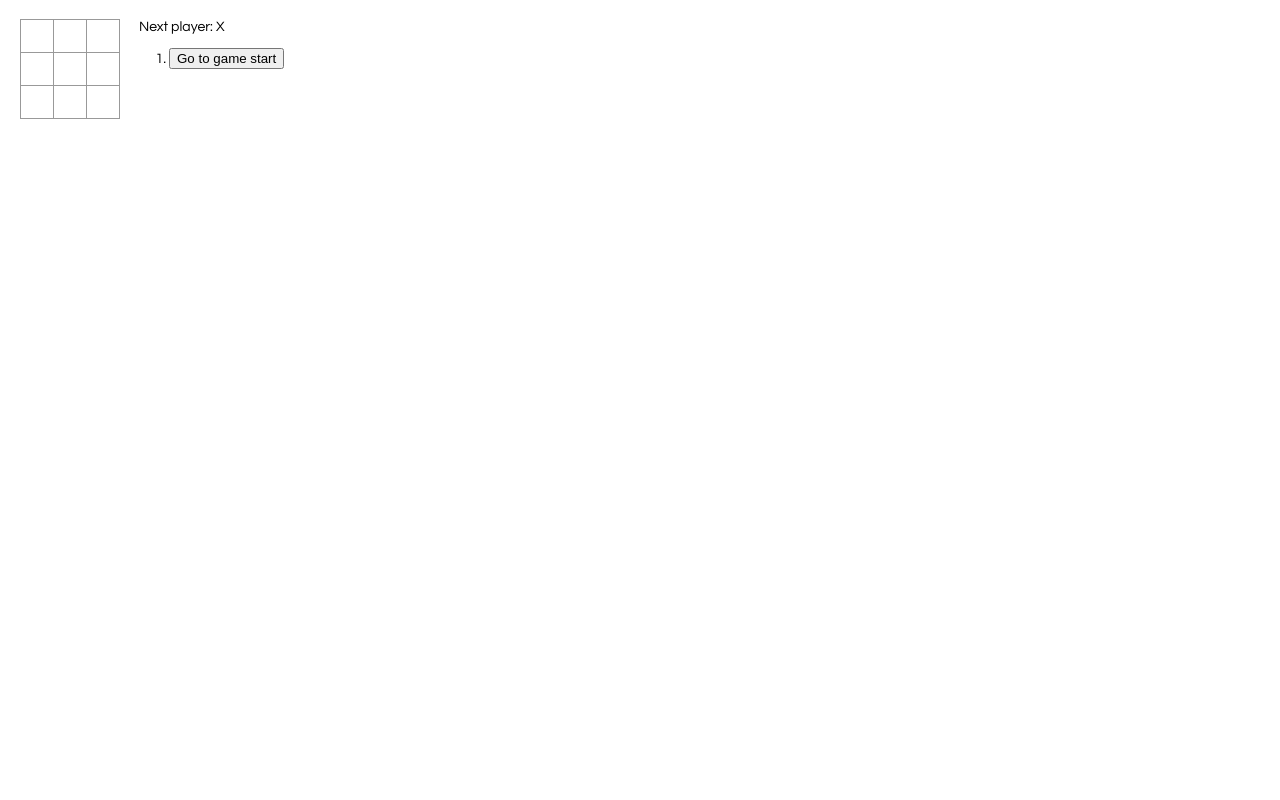
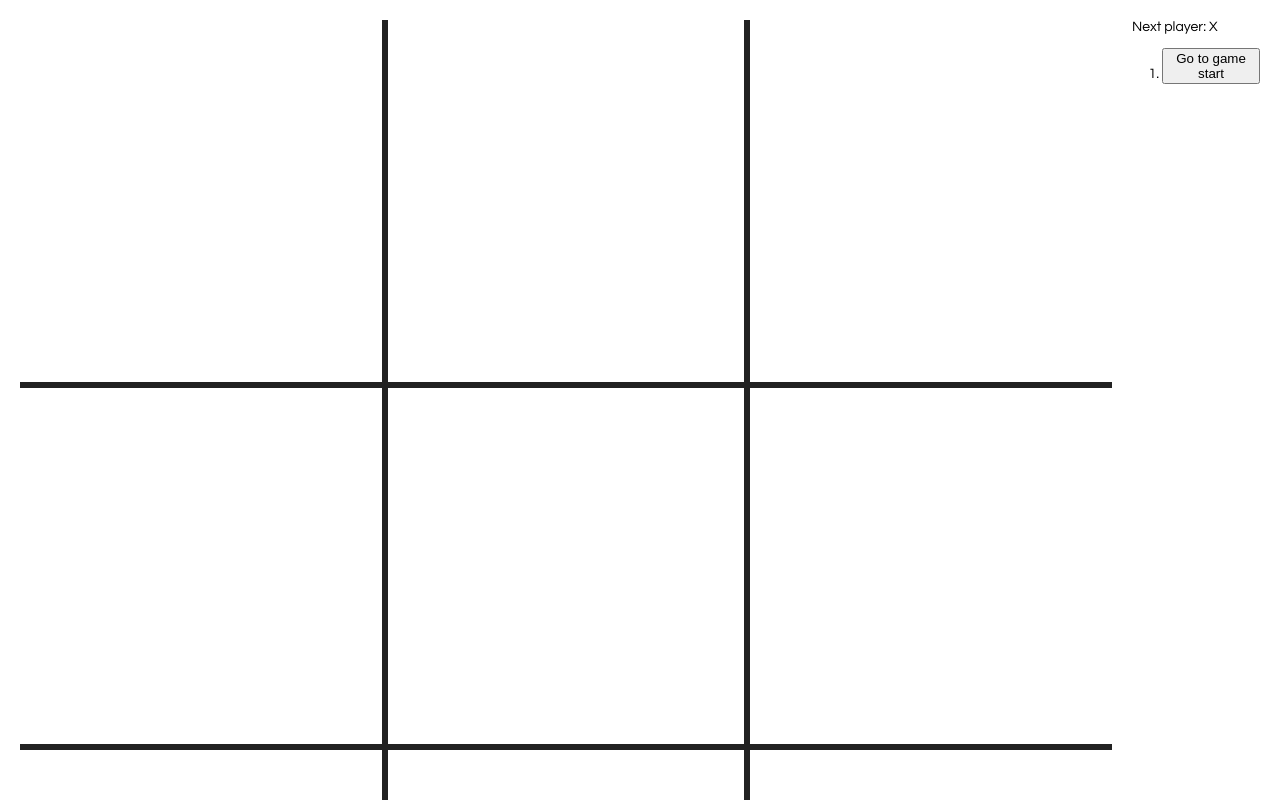
Before and after one commit to jesus-hernandezmoreno/tic-tac-toe, a React app: page / in a window 1280 px wide. Shown: the top 800 px of the page. Built offline with nearby package versions, Linux system fonts and the light colour scheme.

Commit message:
STYLE(index): Change board structure and styling

```diff
--- a/src/components/Board/index.js
+++ b/src/components/Board/index.js
@@ -13,23 +13,23 @@ class Board extends React.Component {
 
   render() {
     return (
-      <div>
-        <div className="board-row">
+      <table>
+        <tr>
           {this.renderSquare(0)}
           {this.renderSquare(1)}
           {this.renderSquare(2)}
-        </div>
-        <div className="board-row">
+        </tr>
+        <tr>
           {this.renderSquare(3)}
           {this.renderSquare(4)}
           {this.renderSquare(5)}
-        </div>
-        <div className="board-row">
+        </tr>
+        <tr>
           {this.renderSquare(6)}
           {this.renderSquare(7)}
           {this.renderSquare(8)}
-        </div>
-      </div>
+        </tr>
+      </table>
     );
   }
 }
--- a/src/components/Square/index.js
+++ b/src/components/Square/index.js
@@ -2,12 +2,12 @@ import React from 'react';
 
 function Square(props){
   return (
-    <button
+    <td
       className="square"
       onClick={props.onClick}
     >
       {props.value}
-    </button>
+    </td>
   );
 }
 
--- a/src/index.css
+++ b/src/index.css
@@ -17,24 +17,63 @@ ol, ul {
   margin-bottom: 10px;
 }
 
-.square {
-  background: #fff;
-  border: 1px solid #999;
-  float: left;
-  font-size: 24px;
-  font-weight: bold;
-  line-height: 34px;
-  height: 34px;
-  margin-right: -1px;
-  margin-top: -1px;
-  padding: 0;
-  text-align: center;
-  width: 34px;
+
+
+
+td {
+  border: 6px solid #222;
+}
+td:first-of-type {
+  border-left-color: transparent;
+  border-top-color: transparent;
+}
+td:nth-of-type(2) {
+  border-top-color: transparent;
+}
+td:nth-of-type(3) {
+  border-right-color: transparent;
+  border-top-color: transparent;
+}
+tr:nth-of-type(3) td {
+  border-bottom-color: transparent;
+}
+table {
+  width: 100%;
+  border-collapse: collapse;
+}
+td {
+  width: 33.333%;
+  border: 6px solid #222;
+}
+td::after {
+  content: '';
+  display: block;
+  margin-top: 100%;
+}
+td {
+  border: 6px solid #222;
+}
+td:first-of-type {
+  border-left-color: transparent;
+  border-top-color: transparent;
+}
+td:nth-of-type(2) {
+  border-top-color: transparent;
+}
+td:nth-of-type(3) {
+  border-right-color: transparent;
+  border-top-color: transparent;
+}
+tr:nth-of-type(3) td {
+  border-bottom-color: transparent;
 }
 
-.square:focus {
-  outline: none;
-}
+
+
+
+
+
+
 
 .kbd-navigation .square:focus {
   background: #ddd;
@@ -48,3 +87,6 @@ ol, ul {
 .game-info {
   margin-left: 20px;
 }
+.game-board{
+  width: 100%;
+}
```
